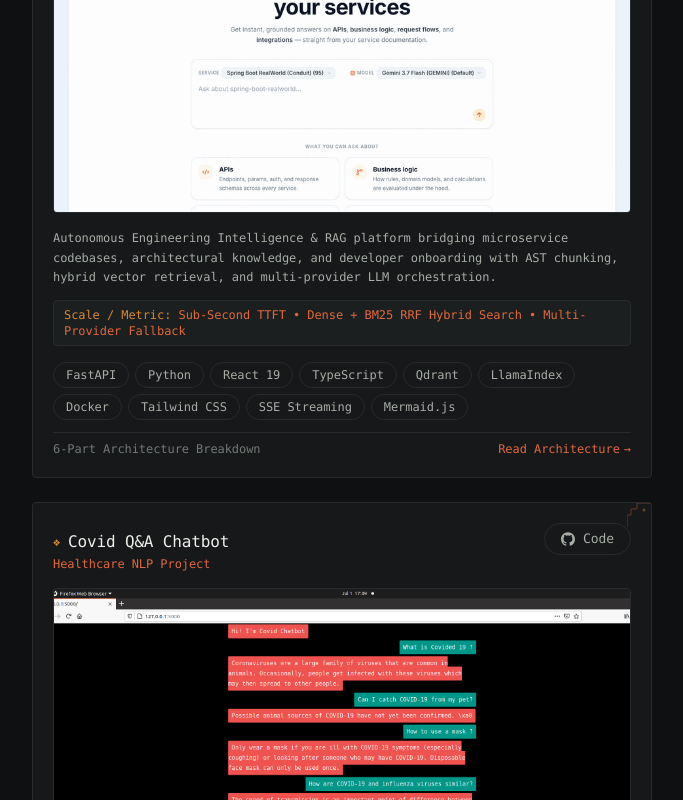
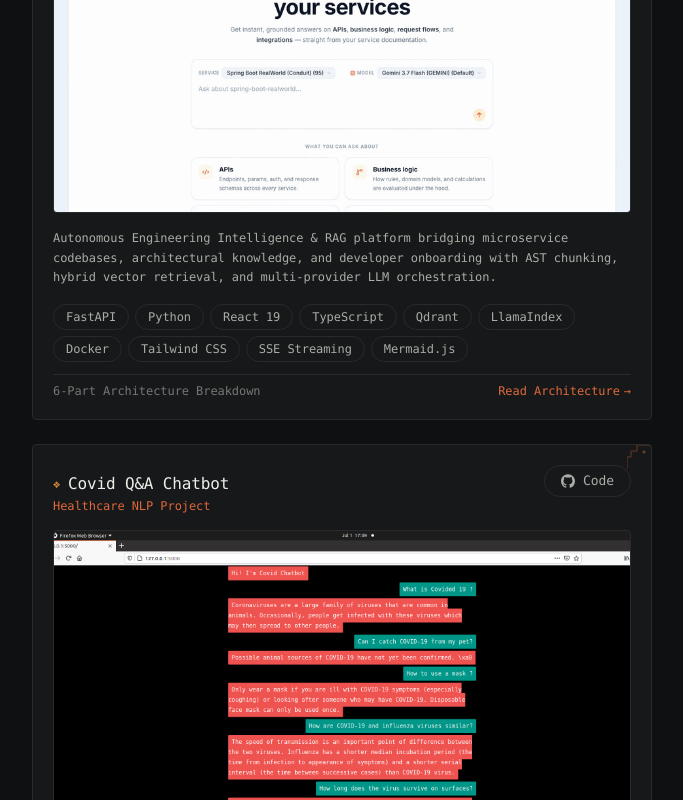
Before and after one commit to siddhantBhanot/personal-website, a Next.js app: page / in a window 1280 px wide. Shown: the part 3252-4052 px from the top of the page, without its empty margins (272-955 px from the left). Built offline with nearby package versions, Linux system fonts and the light colour scheme; no server answers.

Commit message:
Remove Scale / Metric block from project cards on homepage

```diff
--- a/src/app/page.tsx
+++ b/src/app/page.tsx
@@ -253,12 +253,6 @@ export default function HomePage() {
                 {proj.data.summary}
               </p>
 
-              {proj.data.metrics && (
-                <div className="font-mono text-xs text-[var(--accent)] bg-[var(--surface-sunk)] px-2.5 py-1.5 rounded border border-[var(--line)]">
-                  <span className="text-[var(--accent-gold)] font-medium">Scale / Metric:</span> {proj.data.metrics}
-                </div>
-              )}
-
               <div className="flex flex-wrap gap-1.5 pt-1">
                 {proj.data.stack?.map((tech) => (
                   <span key={tech} className="nn-tag text-[11px] font-mono">
```
Also changed, not shown: src/app/robots.ts (line endings or trailing spaces), src/components/JsonLd.tsx (line endings or trailing spaces), src/data/siteConfig.ts (line endings or trailing spaces).
